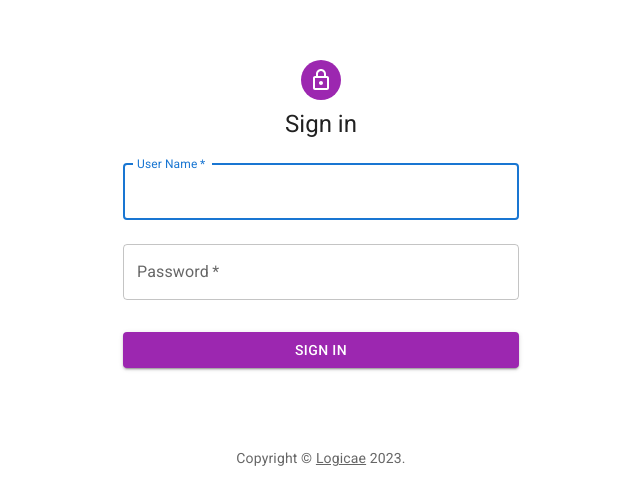
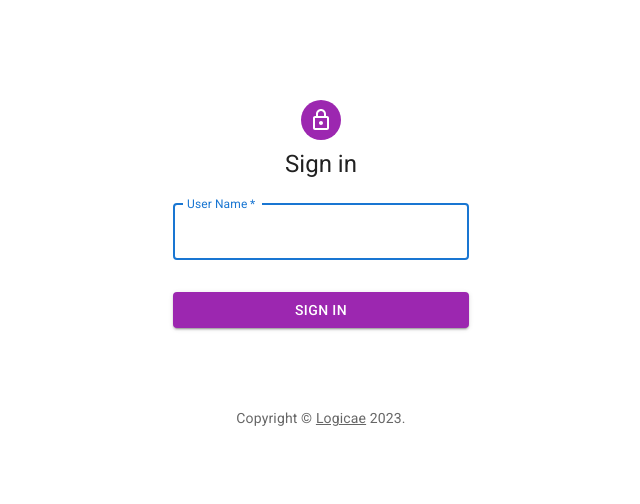
Before and after one commit to Alvinotuya84/logicae-typescript, a React (Vite) app: page /login in a window 1280 px wide. Shown: the part 156-660 px from the top of the page, without its empty margins (319-959 px from the left). Built offline with nearby package versions, Linux system fonts and the light colour scheme.

Commit message:
assignment done

```diff
--- a/src/page-routes/AddEditJoke.tsx
+++ b/src/page-routes/AddEditJoke.tsx
@@ -45,7 +45,11 @@ export default function AddEditJoke() {
 
     const location=useLocation()
     const navigate = useNavigate();
-    console.log(inputFormartedDate(location?.state?.joke?.CreateAt))
+
+    const [title, setTitle]=React.useState(location?.state?.joke?.Title)
+    const [views, setViews]=React.useState(location?.state?.joke?.Views)
+    const [author, setAuthor]=React.useState(location?.state?.joke?.Author)
+    const [createdAt, setCreatedAt]=React.useState(inputFormartedDate(location?.state?.joke?.CreatedAt))
 
   const handleSubmit = (event: React.FormEvent<HTMLFormElement>) => {
     event.preventDefault();
@@ -116,7 +120,9 @@ export default function AddEditJoke() {
               label="Title"
               name="title"
               autoFocus
-              value={location?.state?.joke?.Title}
+              value={title}
+              onChange={(e)=>setTitle(e.target.value)}
+
             />
             <TextField
               margin="normal"
@@ -126,7 +132,9 @@ export default function AddEditJoke() {
               label="Author"
               type="text"
               id="author"
-              value={location?.state?.joke?.Author}
+              onChange={(e)=>setAuthor(e.target.value)}
+
+              value={author}
             />
 
              <TextField
@@ -137,7 +145,9 @@ export default function AddEditJoke() {
               label="Views"
               type="number"
               id="views"
-              value={location?.state?.joke?.Views}
+              onChange={(e)=>setViews(e.target.value)}
+
+              value={views}
             />
                          <TextField
               margin="normal"
@@ -147,7 +157,8 @@ export default function AddEditJoke() {
               label="Created At"
               type="date"
               id="created_at"
-              value={location?.state?.joke?.CreatedAt?inputFormartedDate(location?.state?.joke?.CreatedAt):null}
+              onChange={(e)=>setCreatedAt(e.target.value)}
+              value={createdAt}
             />
             {/* <FormControlLabel
               control={<Checkbox value="remember" color="primary" />}
--- a/src/page-routes/auth/Login.tsx
+++ b/src/page-routes/auth/Login.tsx
@@ -94,16 +94,7 @@ export default function SignIn() {
               name="username"
               autoFocus
             />
-            <TextField
-              margin="normal"
-              required
-              fullWidth
-              name="password"
-              label="Password"
-              type="password"
-              id="password"
-              autoComplete="current-password"
-            />
+
             {/* <FormControlLabel
               control={<Checkbox value="remember" color="primary" />}
               label="Remember me"
```
